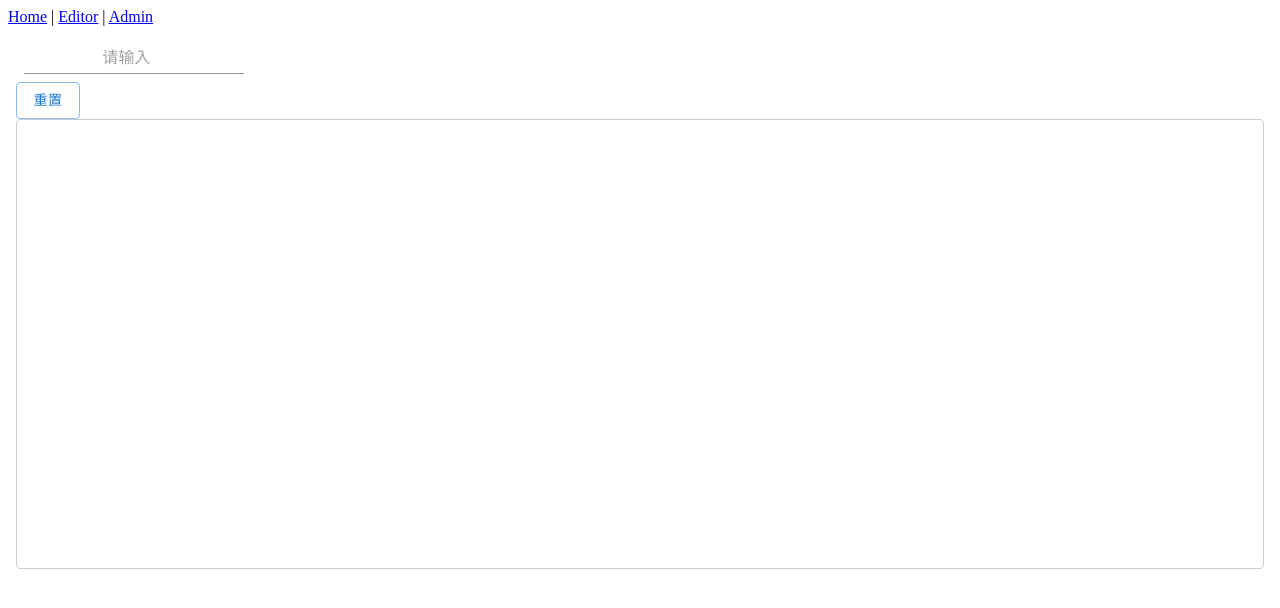
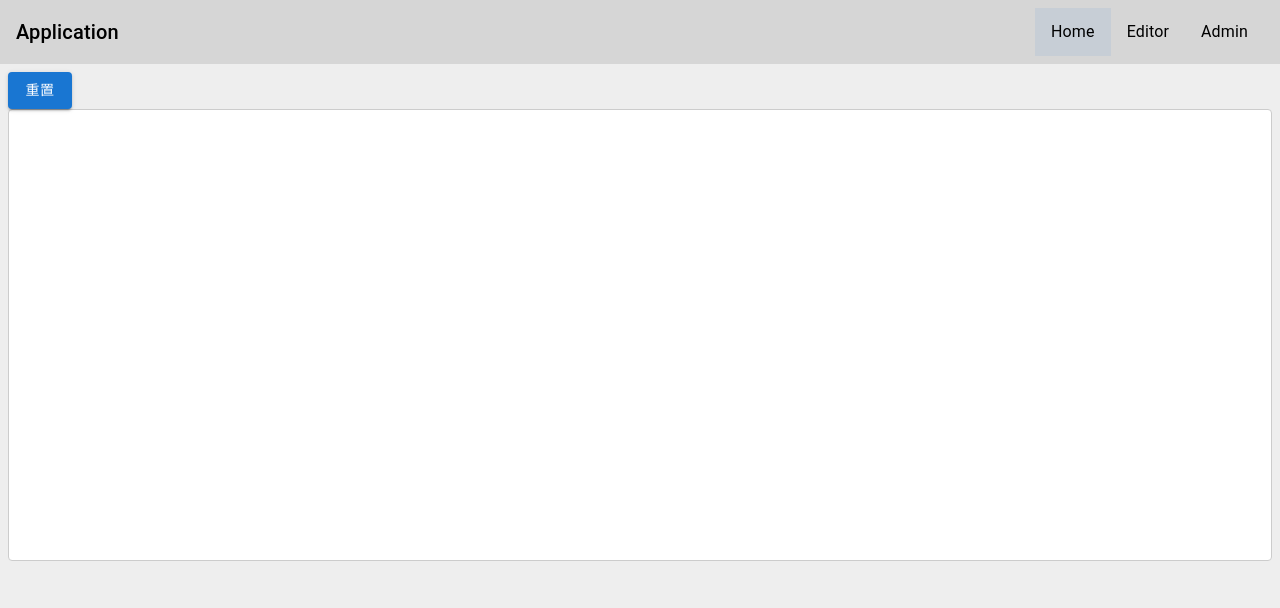
Before and after one commit to lienze87/raiden, a Next.js app: page / in a window 1280 px wide. Shown: the top 608 px of the page. Built offline with nearby package versions, Linux system fonts and the light colour scheme.

Commit message:
fix: 修改导航栏样式

```diff
--- a/src/components/layout/header.tsx
+++ b/src/components/layout/header.tsx
@@ -1,13 +1,63 @@
 import * as React from "react";
 import Link from "next/link";
+import { usePathname } from "next/navigation";
+import {
+  Box,
+  Typography,
+  Divider,
+  List,
+  ListItem,
+  ListItemButton,
+  ListItemText,
+} from "@mui/material";
 
 export default function Header() {
+  const navList = [
+    {
+      name: "Home",
+      path: "/",
+    },
+    {
+      name: "Editor",
+      path: "/editor",
+    },
+    {
+      name: "Admin",
+      path: "/admin",
+    },
+  ];
+
+  const pathname = usePathname();
+
   return (
     <>
       <header>
         <nav>
-          <Link href={"/"}>Home</Link> | <Link href={"/editor"}>Editor</Link> |{" "}
-          <Link href={"/admin"}>Admin</Link>
+          <Box
+            sx={{
+              display: "flex",
+              justifyContent: "space-between",
+              alignItems: "center",
+              padding: "0 16px",
+              textAlign: "center",
+              backgroundColor: "#d6d6d6",
+            }}>
+            <Typography variant="h6">Application</Typography>
+            <Divider />
+            <List sx={{ display: "flex", justifyContent: "center" }}>
+              {navList.map((item) => (
+                <ListItem key={item.name} disablePadding>
+                  <ListItemButton
+                    selected={pathname === item.path}
+                    LinkComponent={Link}
+                    href={item.path}
+                    sx={{ textAlign: "center" }}>
+                    <ListItemText primary={item.name}></ListItemText>
+                  </ListItemButton>
+                </ListItem>
+              ))}
+            </List>
+          </Box>
         </nav>
       </header>
     </>
--- a/src/components/layout/layout.tsx
+++ b/src/components/layout/layout.tsx
@@ -1,6 +1,7 @@
 import * as React from "react";
 import Head from "next/head";
 import Header from "./header";
+import "./main.css";
 
 export default function Layout({ children }: { children: React.ReactNode }) {
   return (
--- /dev/null
+++ b/src/components/layout/main.css
@@ -0,0 +1,9 @@
+body {
+  margin: 0;
+  background: #eee;
+  font-family: system-ui, -apple-system, BlinkMacSystemFont, ".SFNSText-Regular",
+    sans-serif;
+  font-weight: 500;
+  -webkit-font-smoothing: antialiased;
+  -moz-osx-font-smoothing: grayscale;
+}
--- a/src/components/mdEditor/styles.css
+++ b/src/components/mdEditor/styles.css
@@ -1,13 +1,3 @@
-body {
-  margin: 0;
-  background: #eee;
-  font-family: system-ui, -apple-system, BlinkMacSystemFont, ".SFNSText-Regular",
-    sans-serif;
-  font-weight: 500;
-  -webkit-font-smoothing: antialiased;
-  -moz-osx-font-smoothing: grayscale;
-}
-
 .other h2 {
   font-size: 18px;
   color: #444;
--- a/src/components/white-board/index.tsx
+++ b/src/components/white-board/index.tsx
@@ -148,7 +148,7 @@ export default function WhiteBoard() {
   return (
     <div className="white-board">
       <div className="action-bar">
-        <Button variant="outlined" onClick={handleReset}>
+        <Button variant="contained" onClick={handleReset}>
           重置
         </Button>
       </div>
--- a/src/components/white-board/main.css
+++ b/src/components/white-board/main.css
@@ -6,6 +6,7 @@
   padding: 10px;
   border: 1px solid #ccc;
   border-radius: 4px;
+  background-color: #fff;
 }
 
 #my-canvas {
--- a/src/pages/index.tsx
+++ b/src/pages/index.tsx
@@ -1,11 +1,9 @@
 import Box from "@mui/material/Box";
-import InputNumber from "@/components/input-number/example";
 import WhiteBoard from "@/components/white-board/index";
 
 export default function MainApp() {
   return (
     <Box className="container" sx={{ padding: 1 }}>
-      <InputNumber />
       <WhiteBoard />
     </Box>
   );
```
